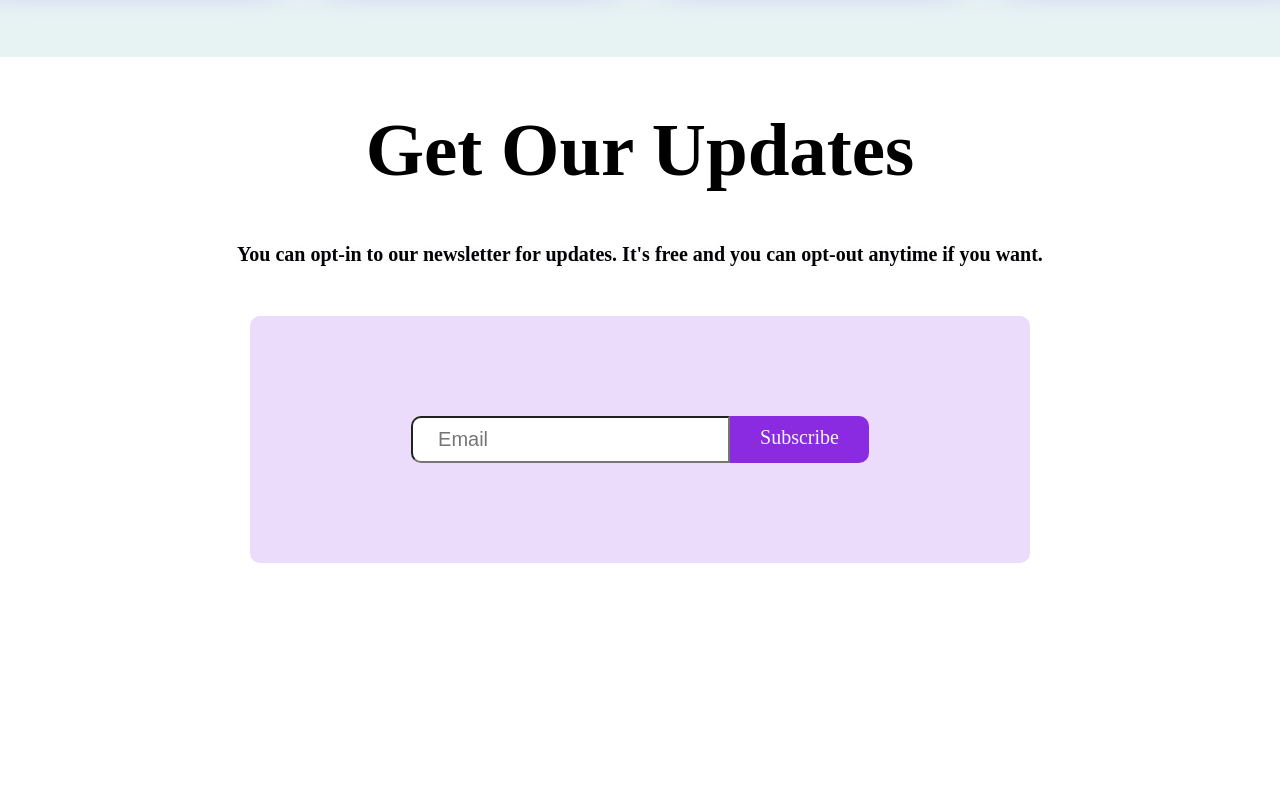
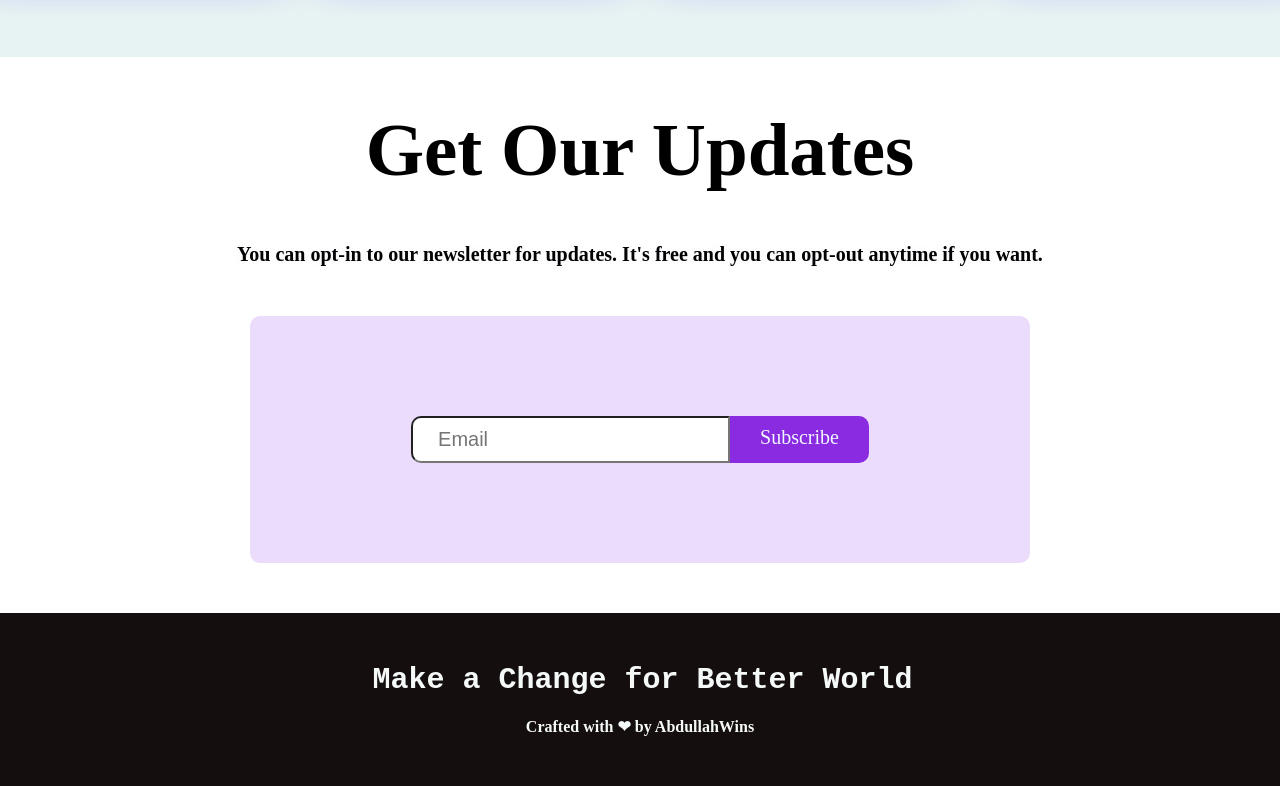
Before and after one commit to AbdullahWins/donation-site, a plain HTML site: page index.html in a window 1280 px wide. Shown: the part 2558-3344 px from the top of the page. Before the commit the page ends 3171 px from the top, so only its background shows below. Drawn offline with Linux system fonts and the light colour scheme; a web font is replaced by a local one.

Commit message:
footer added

```diff
--- a/css/main.css
+++ b/css/main.css
@@ -169,3 +169,14 @@ h3 {
     background-color: blueviolet;
     border-radius: 0px 10px 10px 0px;
 }
+.footer {
+    color: rgb(245, 249, 248);
+    text-align: center;
+    background-color: rgb(21, 14, 14);
+    padding: 50px;
+}
+#quote {
+    margin-bottom: 20px;
+    text-align: center;
+    font-family: monospace;
+}
--- a/index.html
+++ b/index.html
@@ -136,7 +136,13 @@
         </p>
       </div>
       <div class="mail">
-        <input class="email" type="text" name="mail" id="mail" placeholder="Email" />
+        <input
+          class="email"
+          type="text"
+          name="mail"
+          id="mail"
+          placeholder="Email"
+        />
         <a
           class="subscribe-button"
           target="_blank"
@@ -147,4 +153,8 @@
       </div>
     </form>
   </body>
+  <footer class="footer">
+    <h3 id="quote">Make a Change for Better World</h3>
+    <h4>Crafted with &#10084; by AbdullahWins</h4>
+  </footer>
 </html>
```
